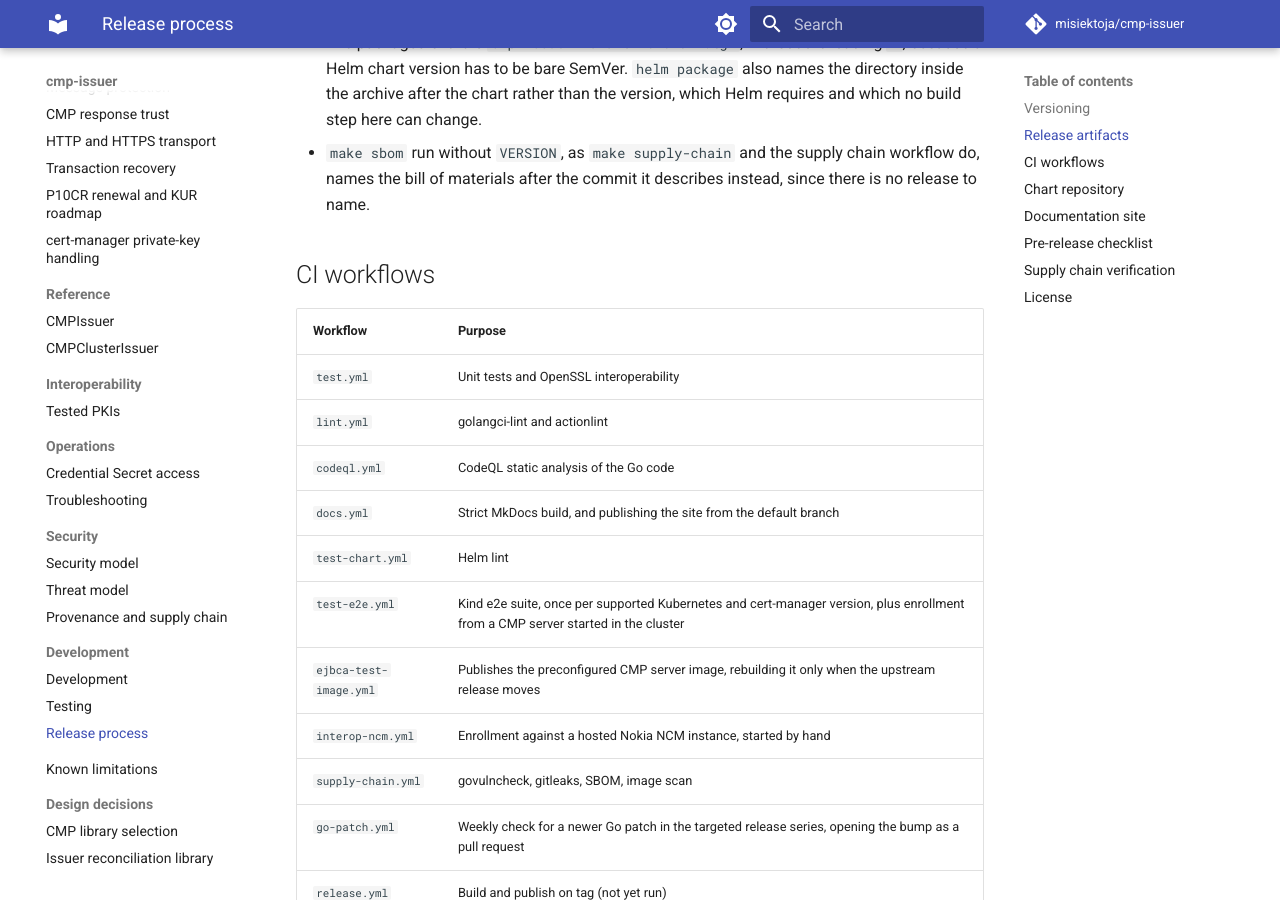
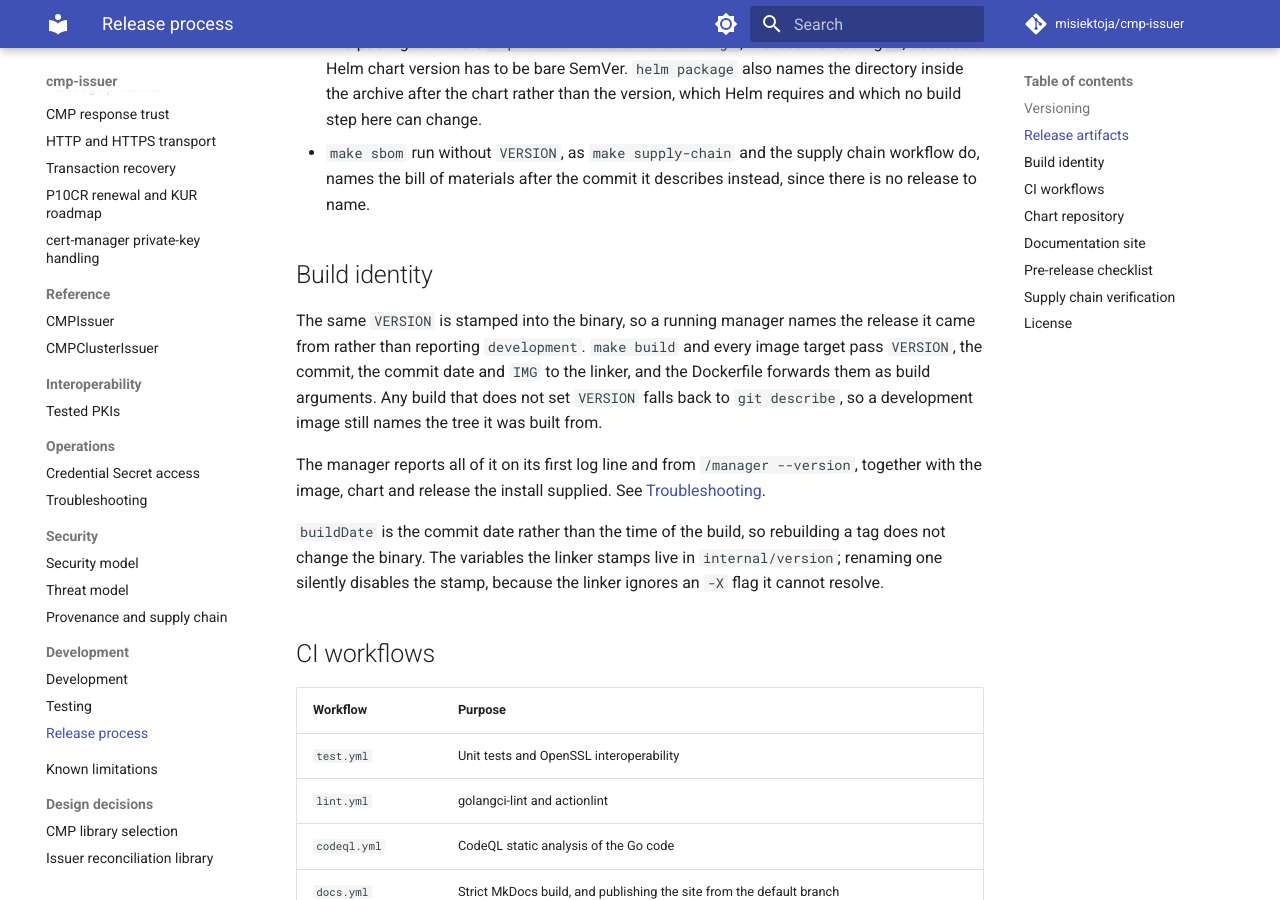
Before and after one commit to misiektoja/cmp-issuer, an MkDocs documentation site: the page built from docs/development/release-process.md, in a window 1280 px wide and 900 px high, scrolled down 1356 px. Built offline with MkDocs 1.6.1 and Material for MkDocs 9.7.7, drawn with Linux system fonts in a browser that asks for light colours; comment, search, counter and statistics services are not loaded.

Commit message:
docs(development): describe how the build identity is stamped

```diff
--- a/docs/development/release-process.md
+++ b/docs/development/release-process.md
@@ -44,6 +44,22 @@ them do not carry the release tag verbatim:
   chart rather than the version, which Helm requires and which no build step here can change.
 * `make sbom` run without `VERSION`, as `make supply-chain` and the supply chain workflow do, names the
   bill of materials after the commit it describes instead, since there is no release to name.
+
+## Build identity
+
+The same `VERSION` is stamped into the binary, so a running manager names the release it came from
+rather than reporting `development`. `make build` and every image target pass `VERSION`, the commit,
+the commit date and `IMG` to the linker, and the Dockerfile forwards them as build arguments. Any
+build that does not set `VERSION` falls back to `git describe`, so a development image still names the
+tree it was built from.
+
+The manager reports all of it on its first log line and from `/manager --version`, together with the
+image, chart and release the install supplied. See
+[Troubleshooting](../operations/troubleshooting.md#which-build-is-running).
+
+`buildDate` is the commit date rather than the time of the build, so rebuilding a tag does not change
+the binary. The variables the linker stamps live in `internal/version`; renaming one silently disables
+the stamp, because the linker ignores an `-X` flag it cannot resolve.
 
 ## CI workflows
 
```
